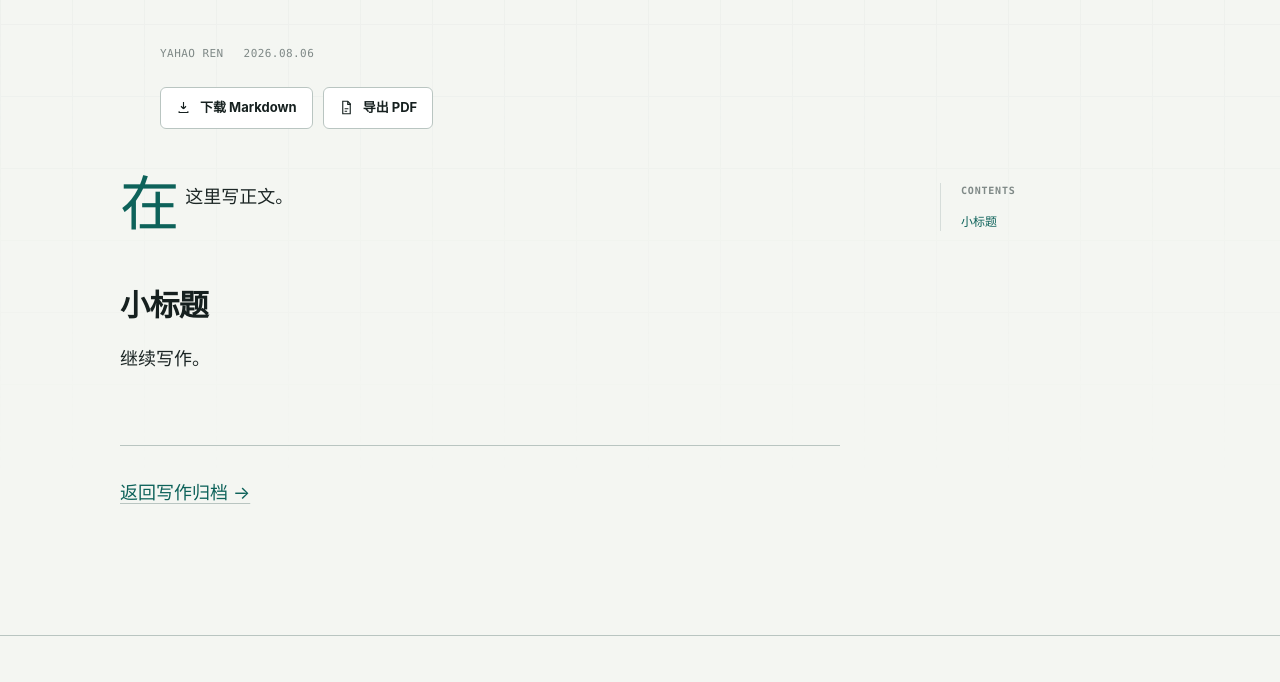
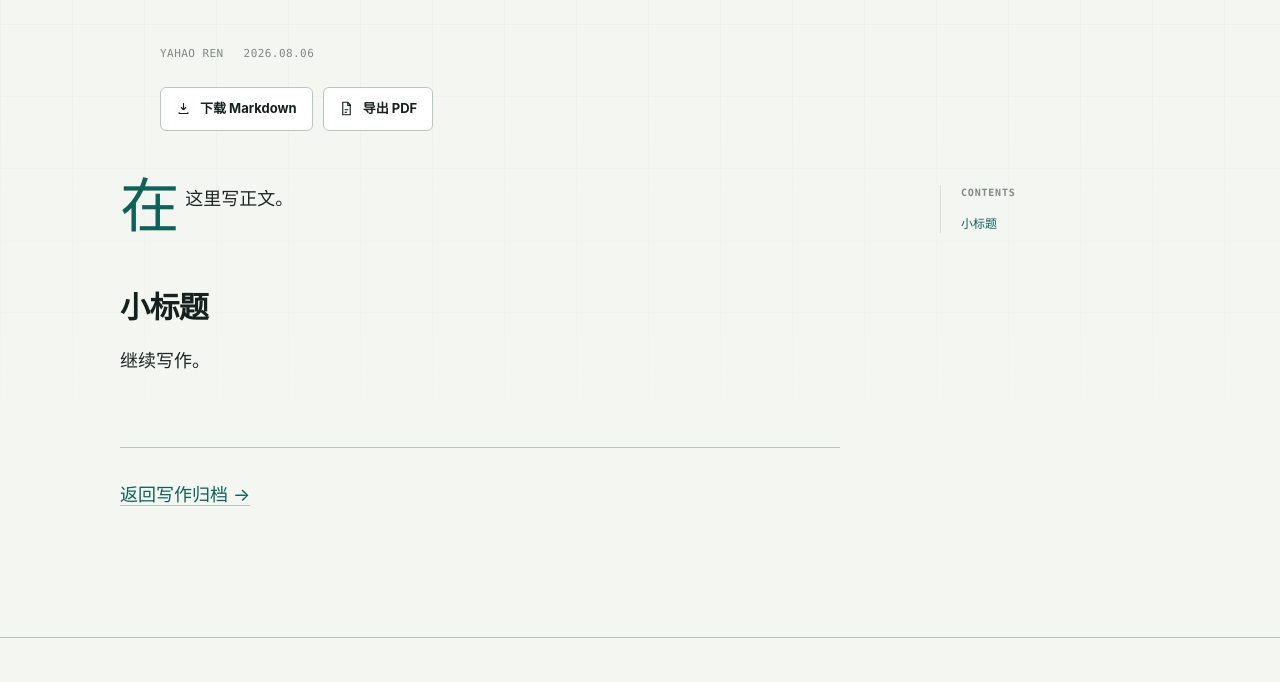
Before and after one commit to YahaoRen/yahaoren.github.io, a Jekyll site: the page built from _notes/机试.md, in a window 1280 px wide and 1092 px high. Shown: the part 264-946 px from the top of the window. Built offline with Jekyll 4.4.1, drawn with Linux system fonts in a browser that asks for light colours.

Commit message:
Polish note export and print layout

```diff
--- a/assets/main.js
+++ b/assets/main.js
@@ -299,7 +299,7 @@
 
 document.querySelectorAll("[data-export-pdf]").forEach((button) => {
   button.addEventListener("click", () => {
-    setArticleActionStatus("请在打印窗口中选择“另存为 PDF”。");
+    setArticleActionStatus("请在打印窗口中选择“另存为 PDF”，纸张设为 A4。");
     requestAnimationFrame(() => window.print());
   });
 });
--- a/assets/styles.css
+++ b/assets/styles.css
@@ -912,7 +912,7 @@
 }
 
 .article-action {
-  min-height: 42px;
+  min-height: 44px;
   padding-inline: 15px;
   font-family: var(--font-ui);
   font-weight: 650;
@@ -1729,6 +1729,7 @@
   body {
     background: #fff !important;
     color: #111 !important;
+    transition: none !important;
     print-color-adjust: exact;
     -webkit-print-color-adjust: exact;
   }
@@ -1812,6 +1813,10 @@
     break-after: avoid-page;
   }
 
+  .article-body p:has(+ .code-block) {
+    break-after: avoid-page;
+  }
+
   .article-body h1 {
     margin: 11mm 0 4mm;
     font-size: 21pt;
```
